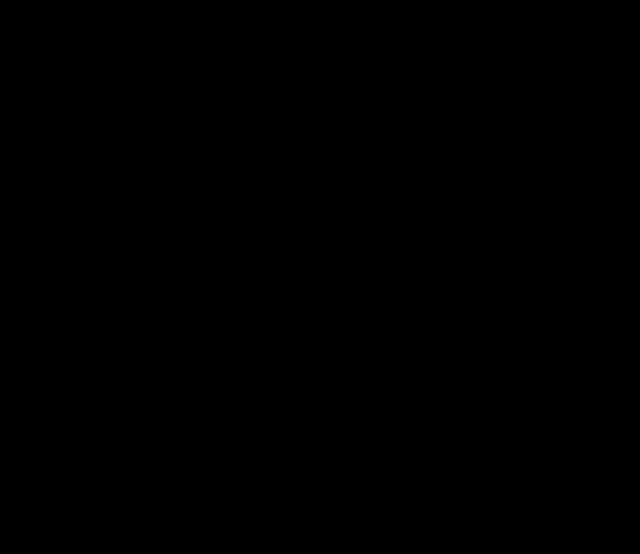
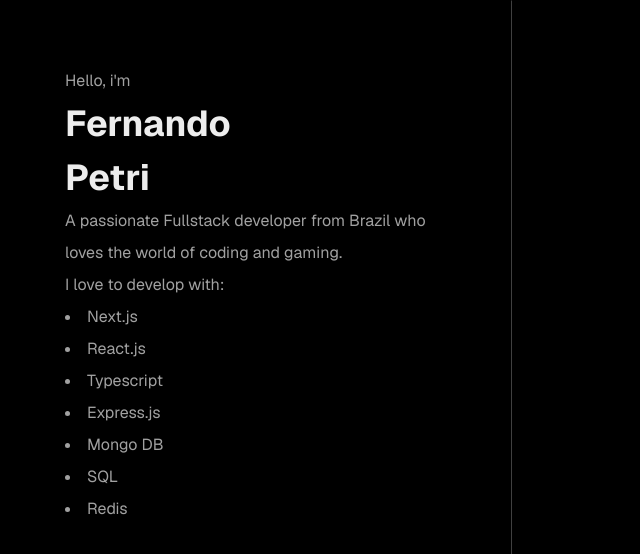
Before and after one commit to Petri-Hub/portfolio, a Next.js app: page / in a window 1280 px wide. Shown: the top 554 px of the page, without its empty margins (0-640 px from the left). Built offline with nearby package versions, Linux system fonts and the light colour scheme.

Commit message:
feat: implement left side home layout

```diff
--- a/src/app/page.tsx
+++ b/src/app/page.tsx
@@ -1,3 +1,31 @@
+import Text from '@/ui/base/Text'
+
 export default function Page() {
-	return <h1 className='font-bold text-8xl'>Hello World!</h1>
+	return (
+		<div className='size-full grid grid-cols-5'>
+			<div className='col-span-2 border border-r border-r-fourth p-16'>
+				<Text>Hello, i&#39;m</Text>
+				<h1 className='text-primary text-4xl font-bold leading-normal'>
+					Fernando
+					<br />
+					Petri
+				</h1>
+				<Text>
+					A passionate Fullstack developer from Brazil who loves the world of
+					coding and gaming.
+				</Text>
+				<Text>I love to develop with:</Text>
+				<ul className='list-disc text-third list-inside'>
+					<li><Text>Next.js</Text></li>
+					<li><Text>React.js</Text></li>
+					<li><Text>Typescript</Text></li>
+					<li><Text>Express.js</Text></li>
+					<li><Text>Mongo DB</Text></li>
+					<li><Text>SQL</Text></li>
+					<li><Text>Redis</Text></li>
+				</ul>
+			</div>
+			<div className='col-span-3'></div>
+		</div>
+	)
 }
```
